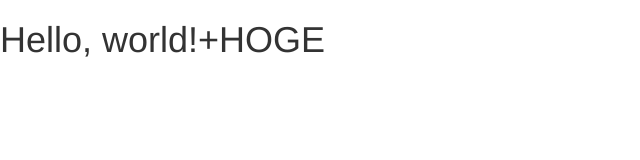
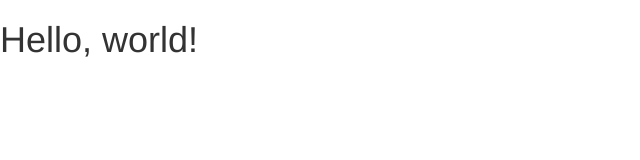
Before and after one commit to mai0916/mai0916.github.io, a plain HTML site: page index.html in a window 1280 px wide. Shown: the whole page, without its empty margins (0-640 px from the left). Drawn offline with nearby package versions, Linux system fonts and the light colour scheme.

Commit message:
first commit

```diff
--- a/index.html
+++ b/index.html
@@ -8,7 +8,7 @@
     <link href="https://maxcdn.bootstrapcdn.com/bootstrap/3.3.5/css/bootstrap.min.css" rel="stylesheet">
   </head>
   <body>
-    <h1>Hello, world!+HOGE</h1>
+    <h1>Hello, world!</h1>
 
     <script src="https://maxcdn.bootstrapcdn.com/bootstrap/3.3.5/js/bootstrap.min.js"></script>
   </body>
```
